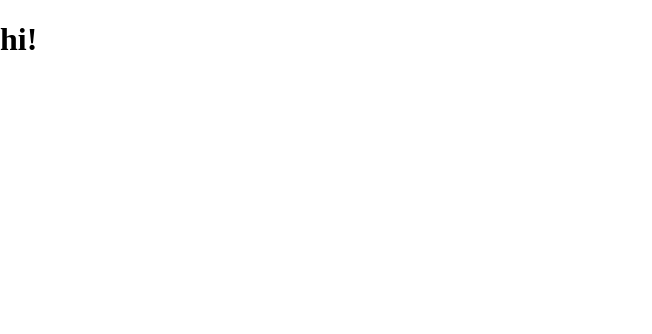
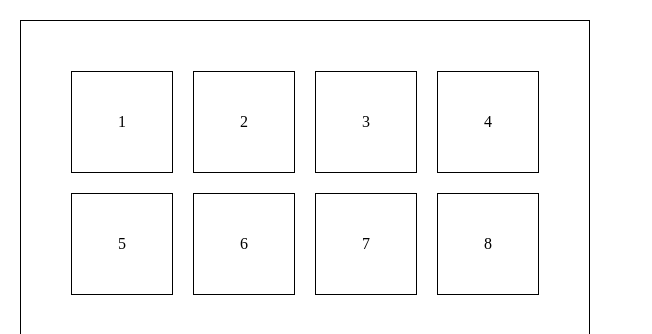
Before and after one commit to wildcatco/react-select-items, a React (Vite) app: page / in a window 1280 px wide. Shown: the top 334 px of the page, without its empty margins (0-652 px from the left). Built offline with nearby package versions, Linux system fonts and the light colour scheme.

Commit message:
feat: click and ctrl + click

```diff
--- a/package.json
+++ b/package.json
@@ -10,8 +10,10 @@
     "preview": "vite preview"
   },
   "dependencies": {
+    "clsx": "^2.1.1",
     "react": "^18.3.1",
-    "react-dom": "^18.3.1"
+    "react-dom": "^18.3.1",
+    "recoil": "^0.7.7"
   },
   "devDependencies": {
     "@eslint/js": "^9.9.0",
--- a/src/App.tsx
+++ b/src/App.tsx
@@ -1,5 +1,11 @@
+import CardGrid from './components/CardGrid';
+
 function App() {
-  return <h1>hi!</h1>;
+  return (
+    <div>
+      <CardGrid />
+    </div>
+  );
 }
 
 export default App;
--- /dev/null
+++ b/src/components/Card.module.css
@@ -0,0 +1,12 @@
+.card {
+  border: 1px solid #000;
+  width: 100px;
+  height: 100px;
+  display: flex;
+  justify-content: center;
+  align-items: center;
+}
+
+.selected {
+  background-color: blue;
+}
--- /dev/null
+++ b/src/components/Card.tsx
@@ -0,0 +1,15 @@
+import clsx from 'clsx';
+import styles from './Card.module.css';
+
+interface CardProps {
+  title: string;
+  selected: boolean;
+}
+
+export default function Card({ title, selected }: CardProps) {
+  return (
+    <div className={clsx(styles.card, selected && styles.selected)}>
+      {title}
+    </div>
+  );
+}
--- /dev/null
+++ b/src/components/CardGrid.module.css
@@ -0,0 +1,9 @@
+.grid {
+  display: grid;
+  grid-template-columns: repeat(4, 1fr);
+  width: fit-content;
+  gap: 20px;
+  padding: 50px;
+  border: 1px solid #000;
+  margin: 20px;
+}
--- /dev/null
+++ b/src/components/CardGrid.tsx
@@ -0,0 +1,42 @@
+import { useState } from 'react';
+import Card from './Card';
+import styles from './CardGrid.module.css';
+import SelectArea from './react-select-items/SelectArea';
+import Selectable from './react-select-items/Selectable';
+
+export default function CardGrid() {
+  const [selectedCardIds, setSelectedCardIds] = useState<string[]>([]);
+
+  const CARDS = [
+    { id: 'card-1', title: '1' },
+    { id: 'card-2', title: '2' },
+    { id: 'card-3', title: '3' },
+    { id: 'card-4', title: '4' },
+    { id: 'card-5', title: '5' },
+    { id: 'card-6', title: '6' },
+    { id: 'card-7', title: '7' },
+    { id: 'card-8', title: '8' },
+  ];
+
+  const handleSelect = (id: string) => {
+    if (!selectedCardIds.includes(id)) {
+      setSelectedCardIds((prev) => [...prev, id]);
+    }
+  };
+
+  const handleUnselect = (id: string) => {
+    setSelectedCardIds((prev) => prev.filter((i) => i !== id));
+  };
+
+  return (
+    <SelectArea onSelect={handleSelect} onUnselect={handleUnselect}>
+      <div className={styles.grid}>
+        {CARDS.map(({ id, title }) => (
+          <Selectable key={id} id={id}>
+            <Card title={title} selected={selectedCardIds.includes(id)} />
+          </Selectable>
+        ))}
+      </div>
+    </SelectArea>
+  );
+}
--- /dev/null
+++ b/src/components/react-select-items/Select.tsx
@@ -0,0 +1,63 @@
+import { useRecoilValue, useSetRecoilState } from 'recoil';
+import { selectedIdsState, selectionOptionsState } from './state';
+import { useEffect, useRef } from 'react';
+interface SelectHooksProps {
+  useCtrl: boolean;
+  useShift: boolean;
+  useCtrlShift: boolean;
+  useDrag: boolean;
+  useShiftDrag: boolean;
+  onSelect: (id: string) => void;
+  onUnselect: (id: string) => void;
+}
+
+export default function Select({
+  useCtrl,
+  useShift,
+  useCtrlShift,
+  useDrag,
+  useShiftDrag,
+  onSelect,
+  onUnselect,
+}: SelectHooksProps) {
+  const setSelectionOptions = useSetRecoilState(selectionOptionsState);
+  const selectedIds = useRecoilValue(selectedIdsState);
+  const prevSelectedIdsRef = useRef<string[]>(selectedIds);
+
+  useEffect(() => {
+    setSelectionOptions({
+      useCtrl,
+      useShift,
+      useCtrlShift,
+      useDrag,
+      useShiftDrag,
+    });
+  }, [
+    useCtrl,
+    useShift,
+    useCtrlShift,
+    useDrag,
+    useShiftDrag,
+    setSelectionOptions,
+  ]);
+
+  useEffect(() => {
+    const prevSelectedIds = prevSelectedIdsRef.current;
+
+    selectedIds.forEach((id) => {
+      if (!prevSelectedIds.includes(id)) {
+        onSelect(id);
+      }
+    });
+
+    prevSelectedIds.forEach((id) => {
+      if (!selectedIds.includes(id)) {
+        onUnselect(id);
+      }
+    });
+
+    prevSelectedIdsRef.current = selectedIds;
+  }, [onSelect, onUnselect, selectedIds]);
+
+  return null;
+}
--- /dev/null
+++ b/src/components/react-select-items/SelectArea.tsx
@@ -0,0 +1,35 @@
+import { RecoilRoot } from 'recoil';
+import Select from './Select';
+import { SelectionOptions } from './types';
+
+type SelectAreaProps = SelectionOptions & {
+  onSelect: (id: string) => void;
+  onUnselect: (id: string) => void;
+  children: React.ReactNode;
+};
+
+export default function SelectArea({
+  useCtrl = true,
+  useShift = true,
+  useCtrlShift = true,
+  useDrag = true,
+  useShiftDrag = false,
+  onSelect,
+  onUnselect,
+  children,
+}: SelectAreaProps) {
+  return (
+    <RecoilRoot>
+      <Select
+        useCtrl={useCtrl}
+        useShift={useShift}
+        useCtrlShift={useCtrlShift}
+        useDrag={useDrag}
+        useShiftDrag={useShiftDrag}
+        onSelect={onSelect}
+        onUnselect={onUnselect}
+      />
+      {children}
+    </RecoilRoot>
+  );
+}
--- /dev/null
+++ b/src/components/react-select-items/Selectable.tsx
@@ -0,0 +1,29 @@
+import { useRecoilValue } from 'recoil';
+import { selectedIdsState, selectionOptionsState } from './state';
+import useSelect from './useSelect';
+
+interface SelectableProps {
+  id: string;
+  children: React.ReactNode;
+}
+
+export default function Selectable({ id, children }: SelectableProps) {
+  const { selectOnlyOne, select, unselect } = useSelect();
+  const { useCtrl } = useRecoilValue(selectionOptionsState);
+
+  const isSelected = useRecoilValue(selectedIdsState).includes(id);
+
+  const handleMouseDown = (e: React.MouseEvent<HTMLDivElement>) => {
+    if (useCtrl && e.ctrlKey) {
+      if (isSelected) {
+        unselect(id);
+      } else {
+        select(id);
+      }
+    } else {
+      selectOnlyOne(id);
+    }
+  };
+
+  return <div onMouseDown={handleMouseDown}>{children}</div>;
+}
--- /dev/null
+++ b/src/components/react-select-items/state.ts
@@ -0,0 +1,18 @@
+import { atom } from 'recoil';
+import { SelectionOptions } from './types';
+
+export const selectedIdsState = atom<string[]>({
+  key: 'SelectedIds',
+  default: [],
+});
+
+export const selectionOptionsState = atom<SelectionOptions>({
+  key: 'SelectionOptions',
+  default: {
+    useCtrl: true,
+    useShift: true,
+    useCtrlShift: true,
+    useDrag: true,
+    useShiftDrag: false,
+  },
+});
--- /dev/null
+++ b/src/components/react-select-items/types.ts
@@ -0,0 +1,7 @@
+export type SelectionOptions = {
+  useCtrl?: boolean;
+  useShift?: boolean;
+  useCtrlShift?: boolean;
+  useDrag?: boolean;
+  useShiftDrag?: boolean;
+};
--- /dev/null
+++ b/src/components/react-select-items/useSelect.ts
@@ -0,0 +1,22 @@
+import { useRecoilState } from 'recoil';
+import { selectedIdsState } from './state';
+
+export default function useSelect() {
+  const [selectedIds, setSelectedIds] = useRecoilState(selectedIdsState);
+
+  const selectOnlyOne = (id: string) => {
+    setSelectedIds([id]);
+  };
+
+  const select = (id: string) => {
+    if (!selectedIds.includes(id)) {
+      setSelectedIds((prev) => [...prev, id]);
+    }
+  };
+
+  const unselect = (idToRemove: string) => {
+    setSelectedIds((prev) => prev.filter((id) => id !== idToRemove));
+  };
+
+  return { selectOnlyOne, select, unselect };
+}
```
Also changed, not shown: 1 other file (tests, documents, lock files or other folders).
